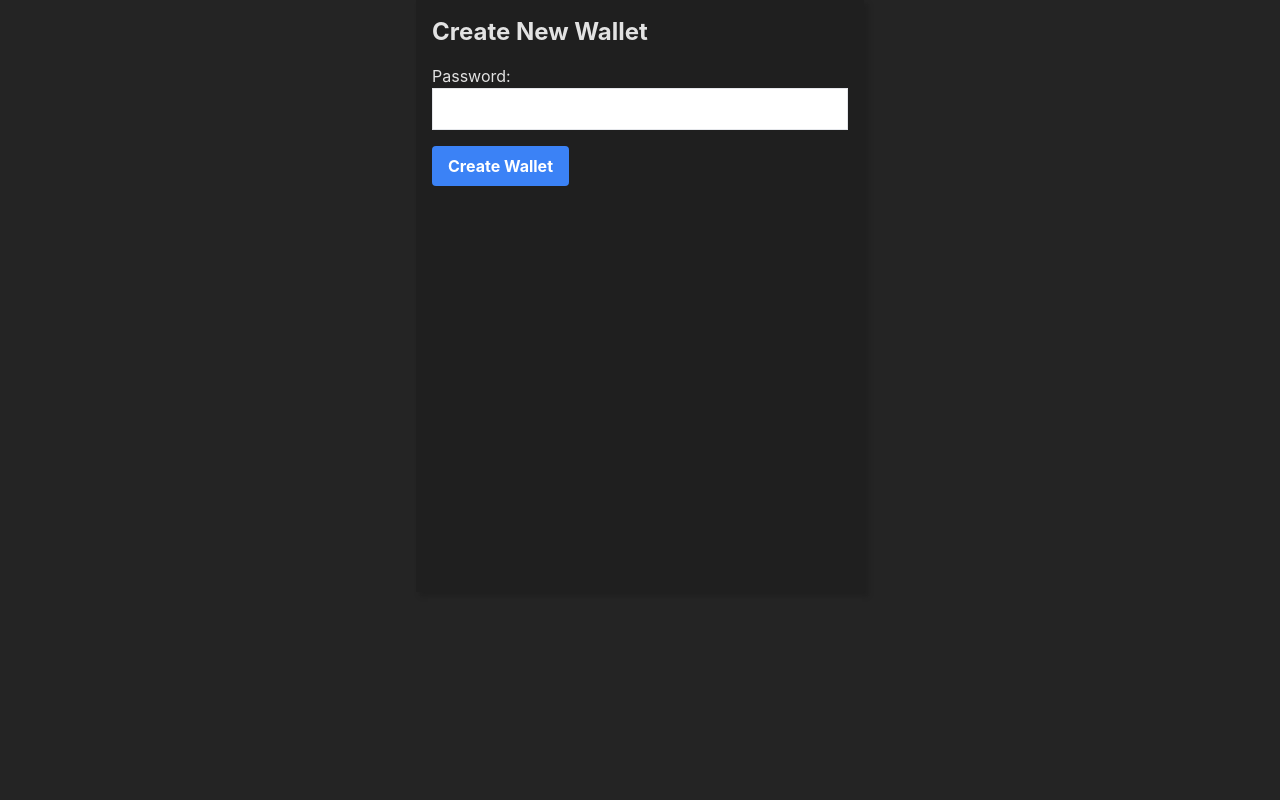
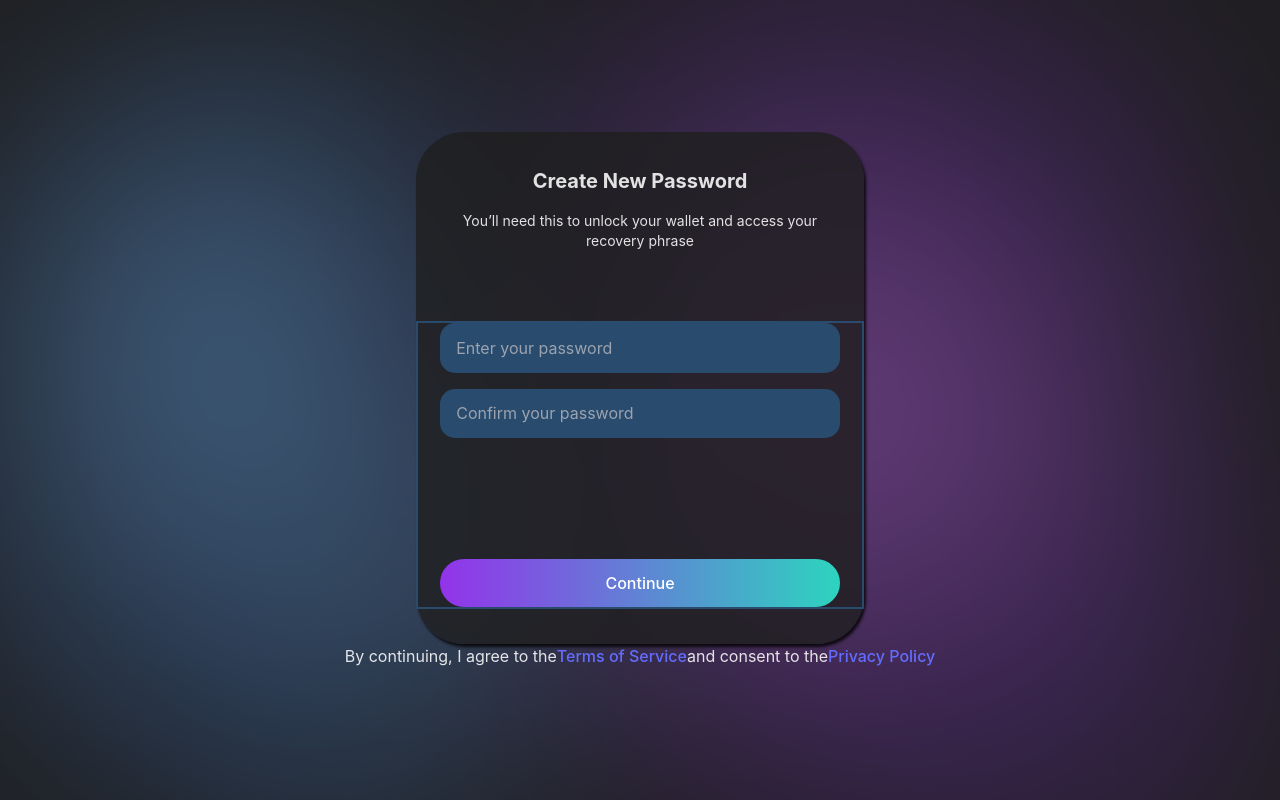
Before and after one commit to jadonamite/Range-Remodel, a React (Vite) app: page /create in a window 1280 px wide. Built offline with nearby package versions, Linux system fonts and the light colour scheme.

Commit message:
all resources

```diff
--- a/src/App.jsx
+++ b/src/App.jsx
@@ -7,7 +7,7 @@ import {
 } from "react-router-dom";
 import { WalletProvider } from "./context/WalletContext.jsx";
 import HomePage from "./pages/HomePage/HomePage.jsx";
-import CreateWalletPage from "./pages/CreateWalletPage";
+import CreateWalletPage from "./pages/CreatPassword.jsx";
 import ImportWalletPage from "./pages/ImportWalletPage";
 import BackupPage from "./pages/BackupPage.jsx";
 import WalletPage from "./pages/WalletPage";
--- a/src/index.css
+++ b/src/index.css
@@ -25,6 +25,7 @@
    margin: 0;
    padding: 0;
    display: flex;
+   flex-direction: column;
    justify-content: center;
    align-items: center;
 }
--- /dev/null
+++ b/src/pages/CreatPassword.jsx
@@ -0,0 +1,85 @@
+// pages/CreateWalletPage.jsx
+
+import React, { useState, useContext } from "react";
+import { useNavigate } from "react-router-dom";
+import { WalletContext } from "../context/WalletContext";
+import "./pages.css";
+
+const CreateWalletPage = () => {
+   const [password, setPassword] = useState("");
+   const [confirmPassword, setConfirmPassword] = useState("");
+   const { createWallet } = useContext(WalletContext);
+   const navigate = useNavigate();
+   const [passwordMatch, setPasswordMatch] = useState(true);
+
+   const handleSubmit = async (e) => {
+      e.preventDefault();
+
+      if (password !== confirmPassword) {
+         setPasswordMatch(false);
+         return;
+      }
+
+      setPasswordMatch(true); // Reset in case it was previously false
+
+      const success = await createWallet(password);
+      if (success) {
+         navigate("/backup");
+      } else {
+         alert("Failed to create wallet.");
+      }
+   };
+
+   return (
+      <div className="full-background ">
+         <div className="o-container">
+            <div className="text">
+               <h1 className="text-xl font-bold mb-4">Create New Password</h1>
+               <p className="text-sm">
+                  You’ll need this to unlock your wallet and access your
+                  recovery phrase
+               </p>
+            </div>
+            <form onSubmit={handleSubmit} className="submit-form">
+               <div className="space-y-4 ">
+                  <input
+                     type="password"
+                     value={password}
+                     onChange={(e) => setPassword(e.target.value)}
+                     className="password-input"
+                     placeholder="Enter your password"
+                  />
+
+                  <input
+                     type="password"
+                     value={confirmPassword}
+                     onChange={(e) => setConfirmPassword(e.target.value)}
+                     className="password-input"
+                     placeholder="Confirm your password"
+                  />
+                  {!passwordMatch && (
+                     <p className="text-red-500 text-sm mt-1 error">
+                        Passwords do not match.
+                     </p>
+                  )}
+               </div>
+               <button type="submit" className="primary-btn offset-btn">
+                  Continue
+               </button>
+            </form>
+         </div>
+         <p className="bottom-text">
+            By continuing, I agree to the
+            <span>
+               <a href="http://">Terms of Service</a>
+            </span>
+            and consent to the
+            <span>
+               <a href="http://">Privacy Policy</a>
+            </span>
+         </p>
+      </div>
+   );
+};
+
+export default CreateWalletPage;
--- a/src/pages/CreateWalletPage.jsx
+++ /dev/null
@@ -1,45 +0,0 @@
-// pages/CreateWalletPage.jsx
-
-import React, { useState, useContext } from "react";
-import { useNavigate } from "react-router-dom";
-import { WalletContext } from "../context/WalletContext";
-
-const CreateWalletPage = () => {
-   const [password, setPassword] = useState("");
-   const { createWallet } = useContext(WalletContext);
-   const navigate = useNavigate();
-
-   const handleSubmit = async (e) => {
-      e.preventDefault();
-      const success = await createWallet(password);
-      if (success) {
-         navigate("/backup");
-      } else {
-         alert("Failed to create wallet.");
-      }
-   };
-
-   return (
-      <div className="container mx-auto p-4">
-         <h1 className="text-2xl font-bold mb-4">Create New Wallet</h1>
-         <form onSubmit={handleSubmit} className="space-y-4">
-            <div>
-               <label className="block">Password:</label>
-               <input
-                  type="password"
-                  value={password}
-                  onChange={(e) => setPassword(e.target.value)}
-                  className="border p-2 w-full"
-               />
-            </div>
-            <button
-               type="submit"
-               className="bg-blue-500 hover:bg-blue-700 text-white font-bold py-2 px-4 rounded">
-               Create Wallet
-            </button>
-         </form>
-      </div>
-   );
-};
-
-export default CreateWalletPage;
--- /dev/null
+++ b/src/pages/pages.css
@@ -0,0 +1,41 @@
+body {
+   text-align: center;
+}
+
+.o-container {
+   width: 28rem;
+   height: 32rem;
+   background-color: rgba(30, 30, 30, 0.8);
+   box-shadow: 2px 3px 3px #000000cc;
+   border-radius: 3rem;
+   display: grid;
+   /* justify-content: space-between; */
+   align-items: center;
+}
+.text {
+   display: flex;
+   flex-direction: column;
+   justify-content: center;
+   align-items: center;
+}
+.submit-form {
+   border: 2px solid #284b6e;
+   height: 18rem;
+   display: flex;
+   flex-direction: column;
+   justify-content: space-between;
+   align-items: center;
+}
+.text-sm {
+   width: 80%;
+   text-align: center;
+}
+.error {
+   color: #284b6e;
+}
+.password-input {
+   width: 90%;
+   background-color: #284b6e;
+   padding: 0.8rem 1rem;
+   border-radius: 15px;
+}
```
